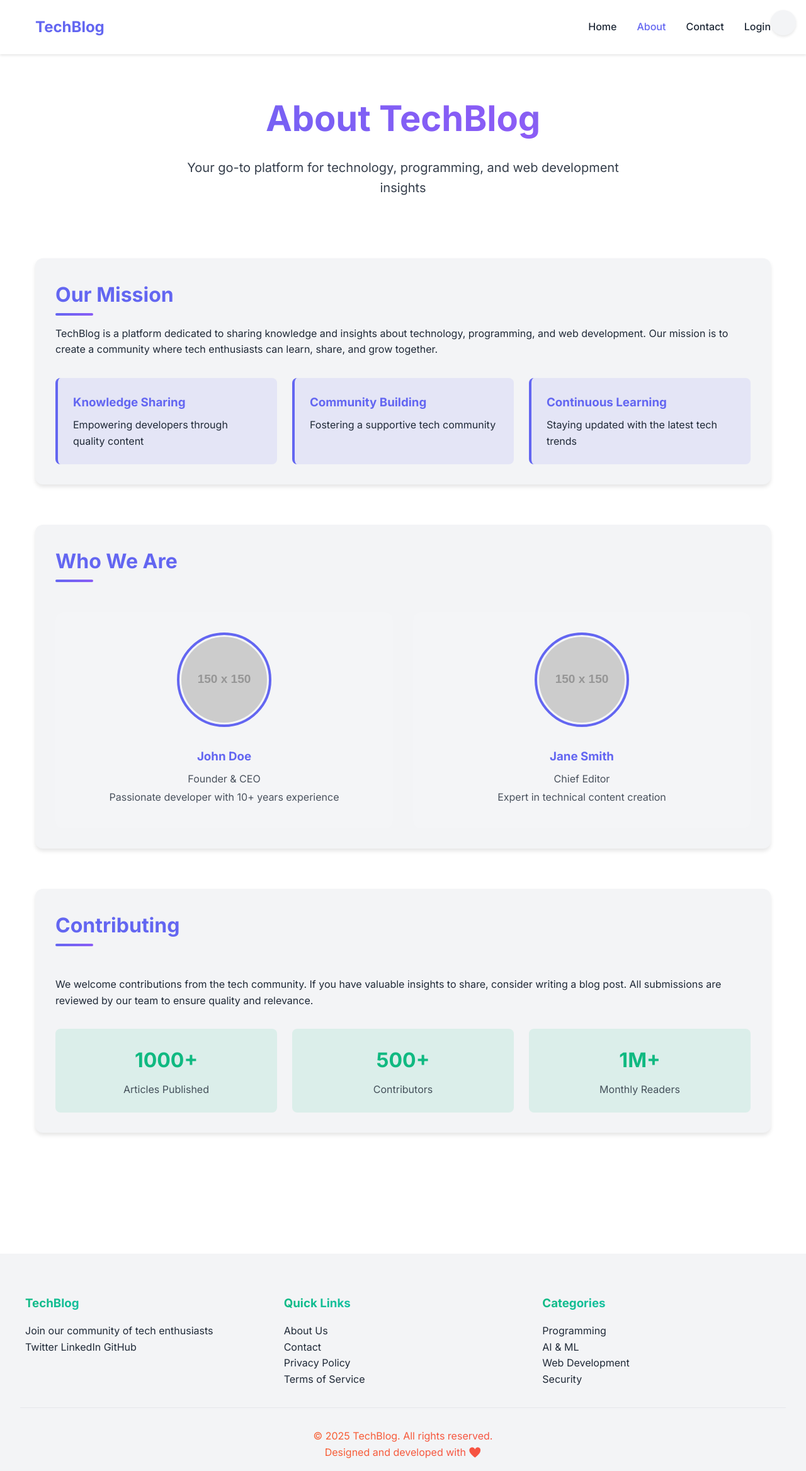
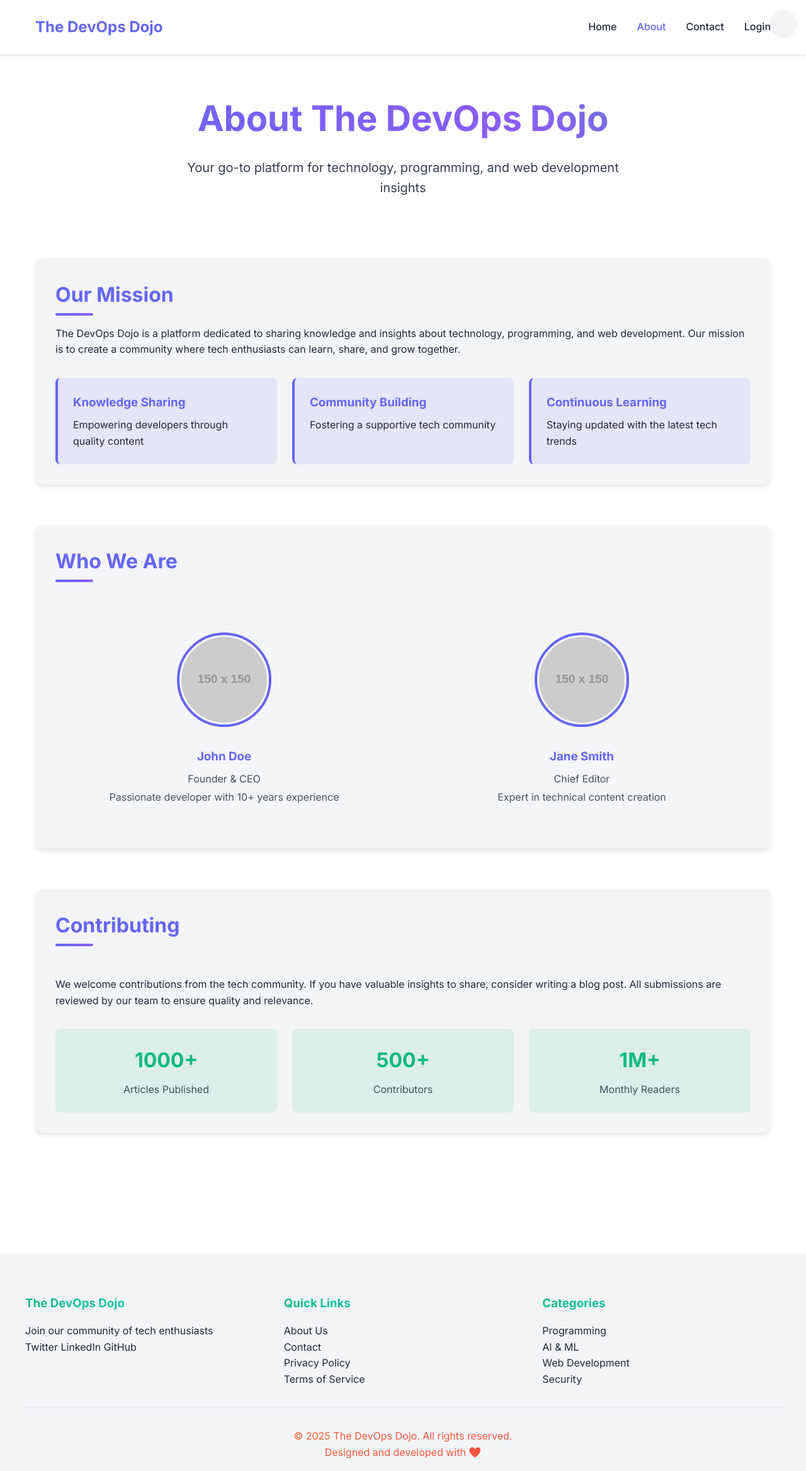
Before and after one commit to Theubaa/Blog_website, a plain HTML site: page about.html in a window 1280 px wide. Shown: the whole page at 63% size. Drawn offline with Linux system fonts and the light colour scheme; placeholder pictures from the web are drawn by us.

Commit message:
changess tech blog the devops dojo

```diff
--- a/about.html
+++ b/about.html
@@ -3,7 +3,7 @@
 <head>
     <meta charset="UTF-8">
     <meta name="viewport" content="width=device-width, initial-scale=1.0">
-    <title>About - TechBlog</title>
+    <title>About - The DevOps Dojo</title>
     <link rel="stylesheet" href="css/style.css">
     <link href="https://fonts.googleapis.com/css2?family=Inter:wght@400;500;600;700&display=swap" rel="stylesheet">
     <link href="https://fonts.googleapis.com/css2?family=Roboto+Mono:wght@400;500;700&display=swap" rel="stylesheet">
@@ -16,7 +16,7 @@
 
     <nav class="navbar">
         <div class="nav-content">
-            <h1 class="logo">TechBlog</h1>
+            <h1 class="logo">The DevOps Dojo</h1>
             <button class="menu-toggle" id="menu-toggle">
                 <span></span>
                 <span></span>
@@ -35,14 +35,14 @@
     <main class="about-page">
         <div class="container">
             <div class="about-hero">
-                <h1>About TechBlog</h1>
+                <h1>About The DevOps Dojo</h1>
                 <p class="tagline">Your go-to platform for technology, programming, and web development insights</p>
             </div>
 
             <section class="about-section">
                 <h2>Our Mission</h2>
                 <div class="mission-content">
-                    <p>TechBlog is a platform dedicated to sharing knowledge and insights about technology, programming, and web development. Our mission is to create a community where tech enthusiasts can learn, share, and grow together.</p>
+                    <p>The DevOps Dojo is a platform dedicated to sharing knowledge and insights about technology, programming, and web development. Our mission is to create a community where tech enthusiasts can learn, share, and grow together.</p>
                     <div class="mission-goals">
                         <div class="goal-card">
                             <h3>Knowledge Sharing</h3>
@@ -112,7 +112,7 @@
     <footer class="footer">
         <div class="footer-content">
             <div class="footer-section">
-                <h3>TechBlog</h3>
+                <h3>The DevOps Dojo</h3>
                 <p>Join our community of tech enthusiasts</p>
                 <div class="social-links">
                     <a href="#" class="social-icon">Twitter</a>
@@ -140,7 +140,7 @@
             </div>
         </div>
         <div class="footer-bottom">
-            <p>&copy; 2025 TechBlog. All rights reserved.</p>
+            <p>&copy; 2025 The DevOps Dojo. All rights reserved.</p>
             <p>Designed and developed with ❤️</p>
         </div>
     </footer>
```
Also changed, not shown: 404.html (+1 -1 lines), contact.html (+5 -5 lines), index.html (+4 -4 lines), login.html (+2 -2 lines), post.html (+2 -2 lines), register.html (+2 -2 lines), write.html (+4 -4 lines), 1 other file.
